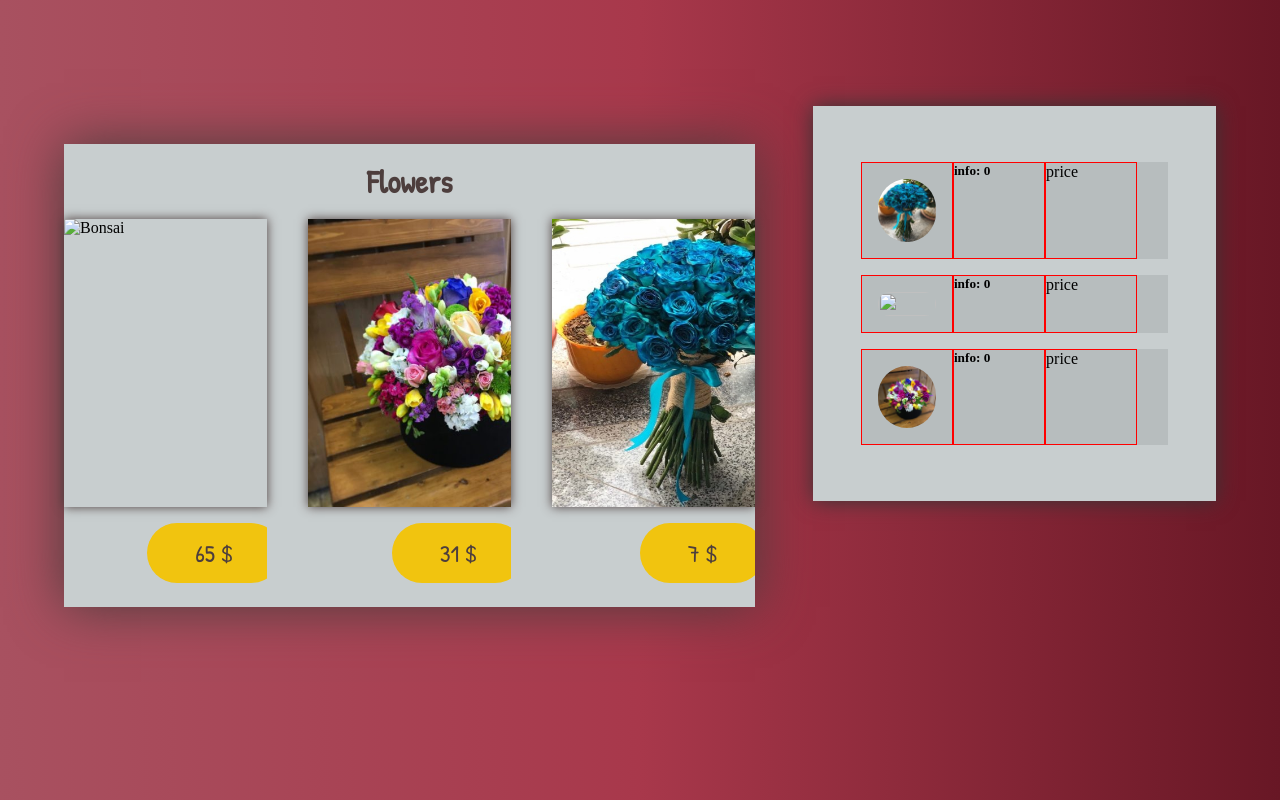
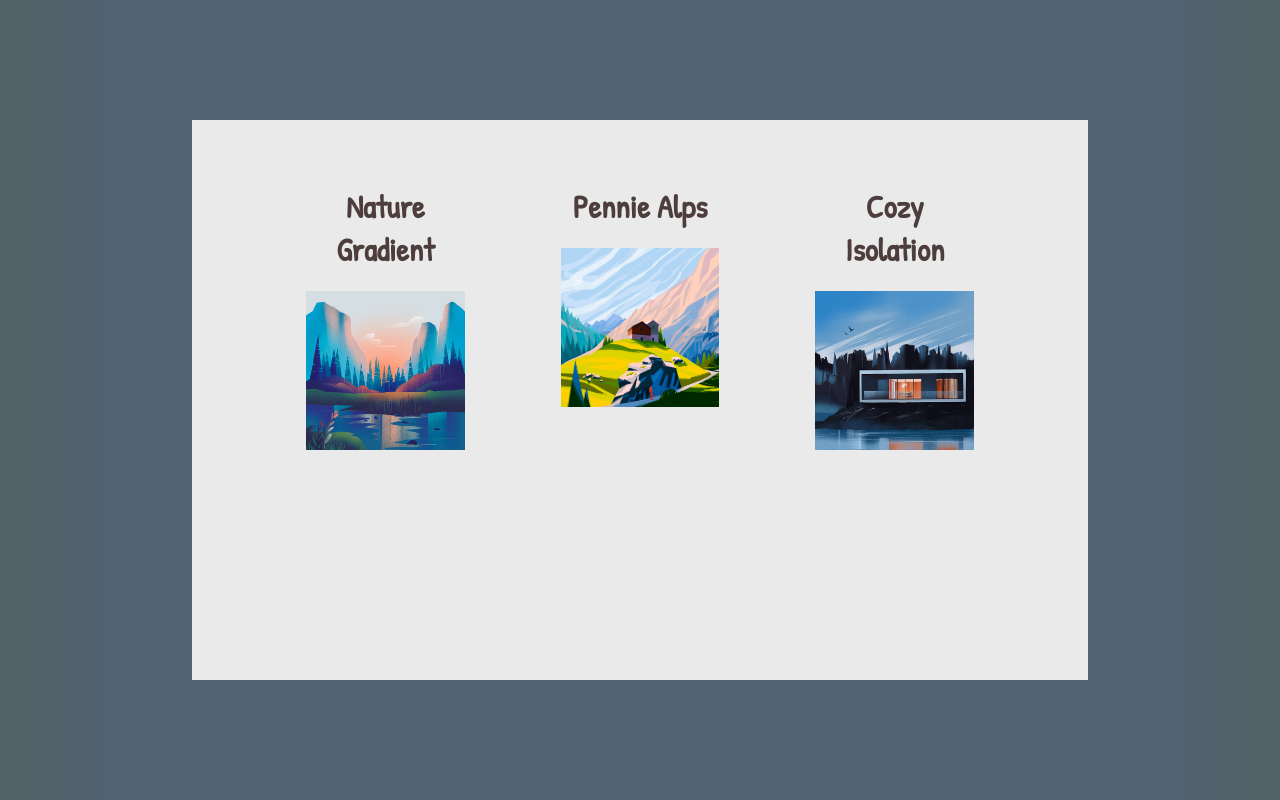
Before and after one commit to Speedssster/Cart-functionality, a plain HTML site: page index.html in a window 1280 px wide. Drawn offline with Linux system fonts and the light colour scheme.

Commit message:
first bone

```diff
--- a/index.html
+++ b/index.html
@@ -1,81 +1,44 @@
 <!DOCTYPE html>
 <html lang="en">
+
 <head>
     <meta charset="UTF-8">
     <meta name="viewport" content="width=device-width, initial-scale=1.0">
     <title>Flower Shopping</title>
     <link rel="stylesheet" href="style.css">
 </head>
+
 <body>
 
-    <div class="flower-container">
-        <h1 class="title">Flowers</h1>
-        <div class="item-container">
-            <item class="image">
-                <div class="image-container">
-                    <img src="images/valvet.jpg" alt="Bonsai">
-                    <div class="overlay">
-                        <h2>bonsai</h2>
-                    </div>
-                </div>
-            </item>
-            <item class="image">
-                <div class="image-container">
-                    <img src="images/colorful.jpg" alt="Colorful">
-                    <div class="overlay">
-                        <h2>colorful</h2>
-                    </div>
-                </div>
-            </item>
-            <item class="image">
-                <div class="image-container">
-                    <img src="images/roses.jpg" alt="Blue Rose">
-                    <div class="overlay">
-                        <h2>blue rose</h2>
-                    </div>
-                </div>
-            </item>
+    <div class="wrapper">
+
+        <div class="column">
+            <h1>nature gradient</h1>
+            <img src="images/p1x300x300.jpg" alt="">
+            <div>
+
+            </div>
         </div>
-        <div class="item-container">
-            <item>
-                <div class="button-container">
-                    <button value="bonsai">65 $</button>
-                </div>
-            </item>
-            <item>
-                <div class="button-container">
-                    <button value="colorful">31 $</button>
-                </div>
-            </item>
-            <item>
-                <div class="button-container">
-                    <button value="blue rose">7 $</button>
-                </div>
-            </item>
+
+        <div class="column">
+            <h1>pennie alps</h1>
+            <img src="images/p2x300x300.png" alt="">
+            <div>
+
+            </div>
         </div>
+
+        <div class="column">
+            <h1>cozy isolation</h1>
+            <img src="images/p3x300x300.png" alt="">
+            <div>
+
+            </div>
+        </div>
+
     </div>
-
-    <div class="cart-container">
-        <section>
-            <div><img src="images/roses.jpg" alt=""></div>
-            <div><h5>info: <span id="total">0</span></h5></div>
-            <div>price</div>
-        </section>
-        <section>
-            <div><img src="images/valvet.jpg" alt=""></div>
-            <div><h5>info: <span id="total">0</span></h5></div>
-            <div>price</div>
-        </section>
-        <section>
-            <div><img src="images/colorful.jpg" alt=""></div>
-            <div><h5>info: <span id="total">0</span></h5></div>
-            <div>price</div>
-        </section>
-    </div>
-    <!--
-    <div class="cart" id="cart"></div>
-    -->
 
     <script src="script.js"></script>
 </body>
+
 </html>
--- a/style.css
+++ b/style.css
@@ -1,135 +1,131 @@
 @font-face {
     font-family: PatricHand;
-    src:url("fonts/PatrickHand-Regular.ttf")format("truetype");
+    src: url("fonts/PatrickHand-Regular.ttf")format("truetype");
     font-weight: normal;
 }
-*, ::after, ::before {
+
+*,
+ ::after,
+ ::before {
     box-sizing: border-box;
     padding: 0px;
     margin: 0px;
 }
+
 body {
-    display: flex;
-    align-items: center;
-    flex-direction: row;
-    background: linear-gradient(90deg,#a85160,#a8384b, #681725);
-    user-select: none;
-    gap: 5%;
-    margin: 0% 5%;
-}
-.flower-container {
-    margin-top: 12.5%;
-    background-color: #c8cecf;
-    box-shadow: 0px 0px 50px #4d3d3d;
-    width: 60%;
-    padding-top: 1rem;
-    padding-bottom: 1.5rem;
-}
-.title {
-    text-align: center;
+    background: linear-gradient(90deg, rgba(39, 58, 64, 0.8) 0%, rgba(62, 82, 99, 0.9) 10%, rgba(62, 82, 99, 0.9) 90%, rgba(39, 58, 64, 0.8) 100%);
     color: #4D3E3D;
     font-family: PatricHand;
-    font-size: 32px;
 }
-.item-container {
+
+.wrapper {
+    margin: auto;
+    width: 70%;
+    margin-top: 120px;
+    background-color: #eaeaea;
     display: flex;
     justify-content: center;
-    justify-items: center;
-    column-gap: 6%;
-    padding-top: 1rem;
+    justify-content: center;
+    gap: 2%;
+    padding: 50px;
 }
-item {
-    overflow: hidden;
-}
-item.image {
-    box-shadow: 0px 0px 10px #4D3E3D;
-}
-.image-container {
-    user-select: none;
-    width: 18rem;
-    height: 18rem;
-    position: relative;
-}
-.image-container:hover {
-    transform: scale(1.2);
-    transition: transform 7s cubic-bezier(0.25,0.45,0.45,0.95);
-}
-.image-container:hover .overlay {
-    display: block;
-}
-.image-container img {
-    width: 100%;
-    height: 100%;
-}
-.overlay {
-    display: none;
-    position: absolute;
-    top: 0;
-    background-color: rgba(0, 0, 0, 0.3);
-    width: 100%;
-    height: 100%;
-    transition: .7s ease;
-    font-family: PatricHand;
 
-    padding-top: 40%;
-    text-align: center;
-    text-transform: uppercase;
-}
-.overlay h2 {
-    background-color: #F1C40F;
-    color: #4D3E3D;
-}
-.button-container {
-    display: flex;
-    justify-content: center;
-    justify-items: center;
-    user-select: none;
-    position: relative;
-    width: 300px;
-    height: 60px;
-}
-button {
-    padding: 0px 3rem;
-    font-family: PatricHand;
-    font-size: x-large;
-    border-radius: 30px;
-    background-color: #F1C40F;
-    color: #4D3E3D;
-    border: none;
-}
-button:hover {
-    cursor:pointer;
-    opacity: 0.7;
-    color: #c8cecf;
-    background-color: black;
-
-}
-.cart-container {
+.column {
+    /*
+    border: solid 2px red;
+    */
+    width: 30%;
+    height: 460px;
+    padding: 15px 40px 25px;
     display: flex;
     flex-direction: column;
-    align-items: center;
-    background-color: #c8cecf;
-    box-shadow: 0px 0px 20px rgb(54, 53, 53);
-    width: 35%;
-    padding: 3rem;
 }
 
-.cart-container section {
-    display: flex;
-    flex-direction: row;
-    background-color: #b7bdbe;
-    margin: 0.5rem 1.5rem;
-    width: 100%;
+h1 {
+    text-align: center;
+    margin-bottom: 20px;
+    text-transform: capitalize;
 }
 
-.cart-container section div {
-    width: 30%;
-    border: solid 1px red;
+.column:hover {
+    background-color: orange;
+    -webkit-animation-name: bounce;
+    animation-name: bounce;
+    -webkit-transform-origin: center bottom;
+    transform-origin: center bottom;
+    -webkit-animation-duration: 1s;
+    animation-duration: 1s;
+    -webkit-animation-fill-mode: both;
+    animation-fill-mode: both;
 }
-.cart-container img {
-    border-radius: 5rem;
-    width: 100%;
-    height: 100%;
-    padding: 1rem;
-    object-fit: cover;
+
+.bounce {
+    -webkit-animation-name: bounce;
+    animation-name: bounce;
+    -webkit-transform-origin: center bottom;
+    transform-origin: center bottom;
+    -webkit-animation-duration: 1s;
+    animation-duration: 1s;
+    -webkit-animation-fill-mode: both;
+    animation-fill-mode: both;
 }
+
+@-webkit-keyframes bounce {
+    0%,
+    20%,
+    53%,
+    80%,
+    100% {
+        -webkit-transition-timing-function: cubic-bezier(0.215, 0.610, 0.355, 1.000);
+        transition-timing-function: cubic-bezier(0.215, 0.610, 0.355, 1.000);
+        -webkit-transform: translate3d(0, 0, 0);
+        transform: translate3d(0, 0, 0);
+    }
+    40%,
+    43% {
+        -webkit-transition-timing-function: cubic-bezier(0.755, 0.050, 0.855, 0.060);
+        transition-timing-function: cubic-bezier(0.755, 0.050, 0.855, 0.060);
+        -webkit-transform: translate3d(0, -30px, 0);
+        transform: translate3d(0, -30px, 0);
+    }
+    70% {
+        -webkit-transition-timing-function: cubic-bezier(0.755, 0.050, 0.855, 0.060);
+        transition-timing-function: cubic-bezier(0.755, 0.050, 0.855, 0.060);
+        -webkit-transform: translate3d(0, -15px, 0);
+        transform: translate3d(0, -15px, 0);
+    }
+    90% {
+        -webkit-transform: translate3d(0, -4px, 0);
+        transform: translate3d(0, -4px, 0);
+    }
+}
+
+@keyframes bounce {
+    0%,
+    20%,
+    53%,
+    80%,
+    100% {
+        -webkit-transition-timing-function: cubic-bezier(0.215, 0.610, 0.355, 1.000);
+        transition-timing-function: cubic-bezier(0.215, 0.610, 0.355, 1.000);
+        -webkit-transform: translate3d(0, 0, 0);
+        transform: translate3d(0, 0, 0);
+    }
+    40%,
+    43% {
+        -webkit-transition-timing-function: cubic-bezier(0.755, 0.050, 0.855, 0.060);
+        transition-timing-function: cubic-bezier(0.755, 0.050, 0.855, 0.060);
+        -webkit-transform: translate3d(0, -30px, 0);
+        transform: translate3d(0, -30px, 0);
+    }
+    70% {
+        -webkit-transition-timing-function: cubic-bezier(0.755, 0.050, 0.855, 0.060);
+        transition-timing-function: cubic-bezier(0.755, 0.050, 0.855, 0.060);
+        -webkit-transform: translate3d(0, -15px, 0);
+        transform: translate3d(0, -15px, 0);
+    }
+    90% {
+        -webkit-transform: translate3d(0, -4px, 0);
+        transform: translate3d(0, -4px, 0);
+    }
+}
```
Also changed, not shown: images/p1x300x300.jpg (added), images/p2x300x300.png (added), images/p3x300x300.png (added).
